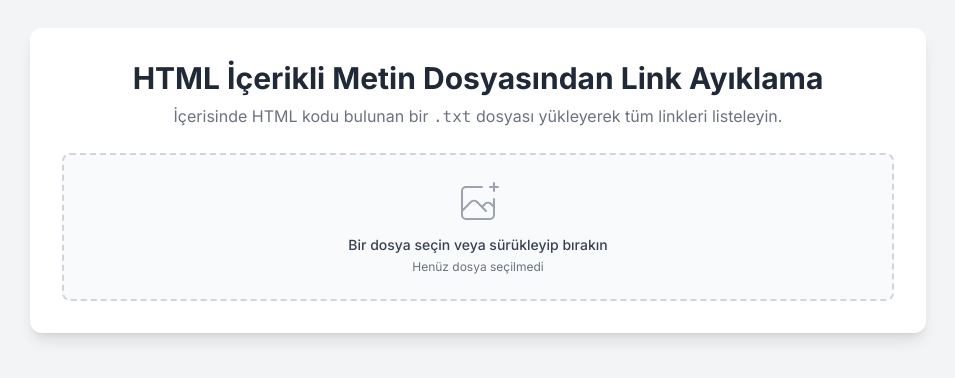
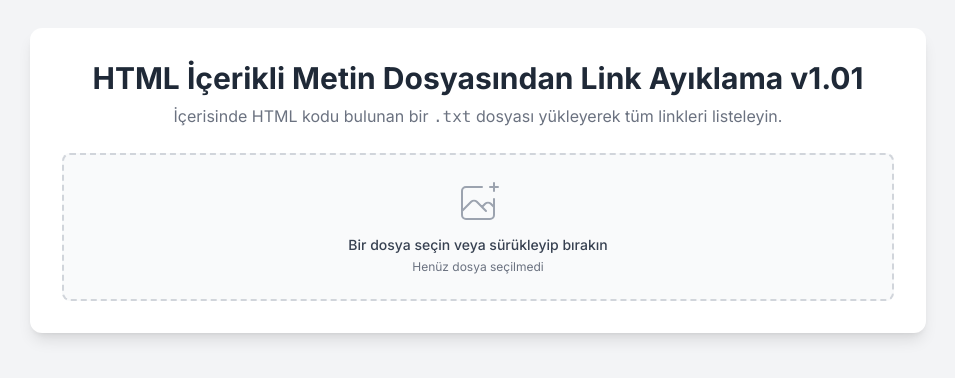
Before and after one commit to oraygungor/txttolink, a plain HTML site: page index.html in a window 1280 px wide. Shown: the part 220-598 px from the top of the page, without its empty margins (162-1117 px from the left). Drawn offline with nearby package versions, Linux system fonts and the light colour scheme.

Commit message:
Update index.html

```diff
--- a/index.html
+++ b/index.html
@@ -33,7 +33,7 @@
     <div class="bg-white w-full max-w-4xl rounded-xl shadow-lg p-6 sm:p-8">
         <!-- Başlık Bölümü -->
         <div class="text-center mb-6">
-            <h1 class="text-2xl sm:text-3xl font-bold text-gray-800">HTML İçerikli Metin Dosyasından Link Ayıklama</h1>
+            <h1 class="text-2xl sm:text-3xl font-bold text-gray-800">HTML İçerikli Metin Dosyasından Link Ayıklama v1.01</h1>
             <p class="text-gray-500 mt-2">İçerisinde HTML kodu bulunan bir <code>.txt</code> dosyası yükleyerek tüm linkleri listeleyin.</p>
         </div>
 
```
